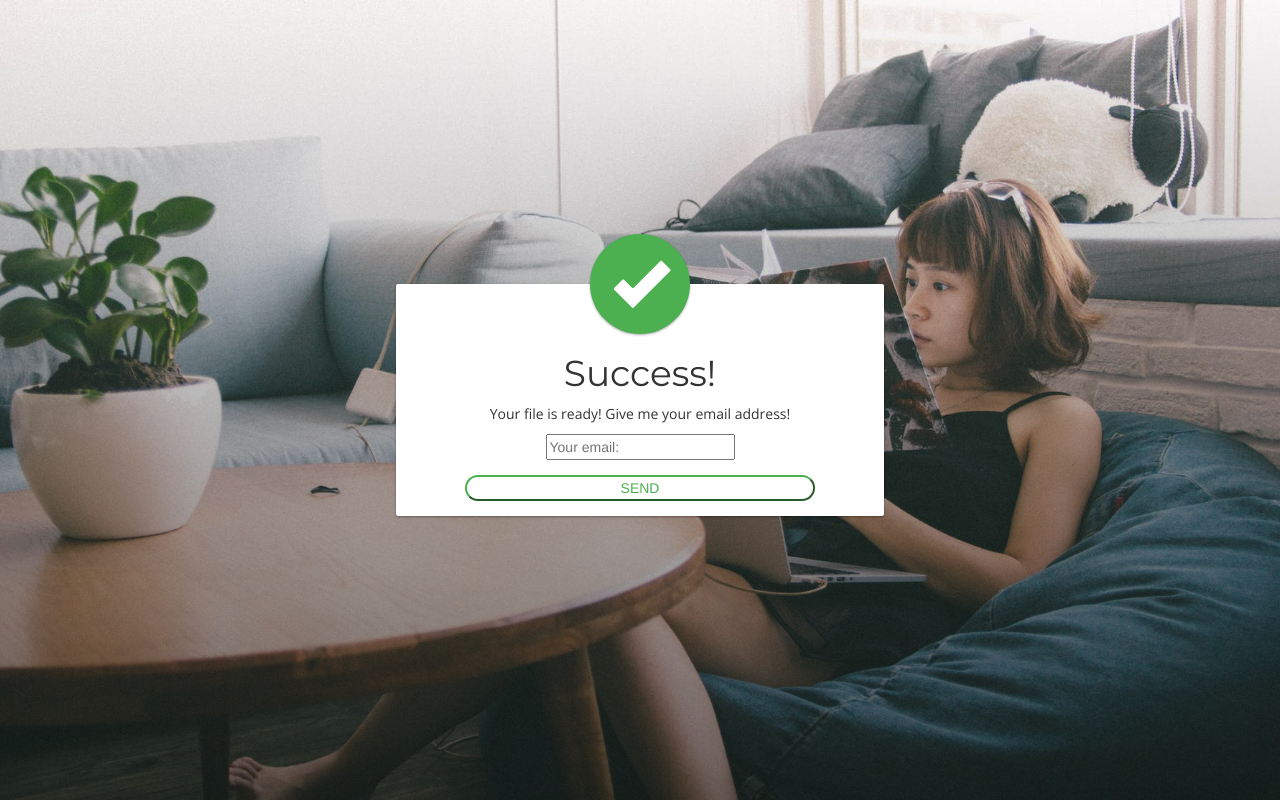
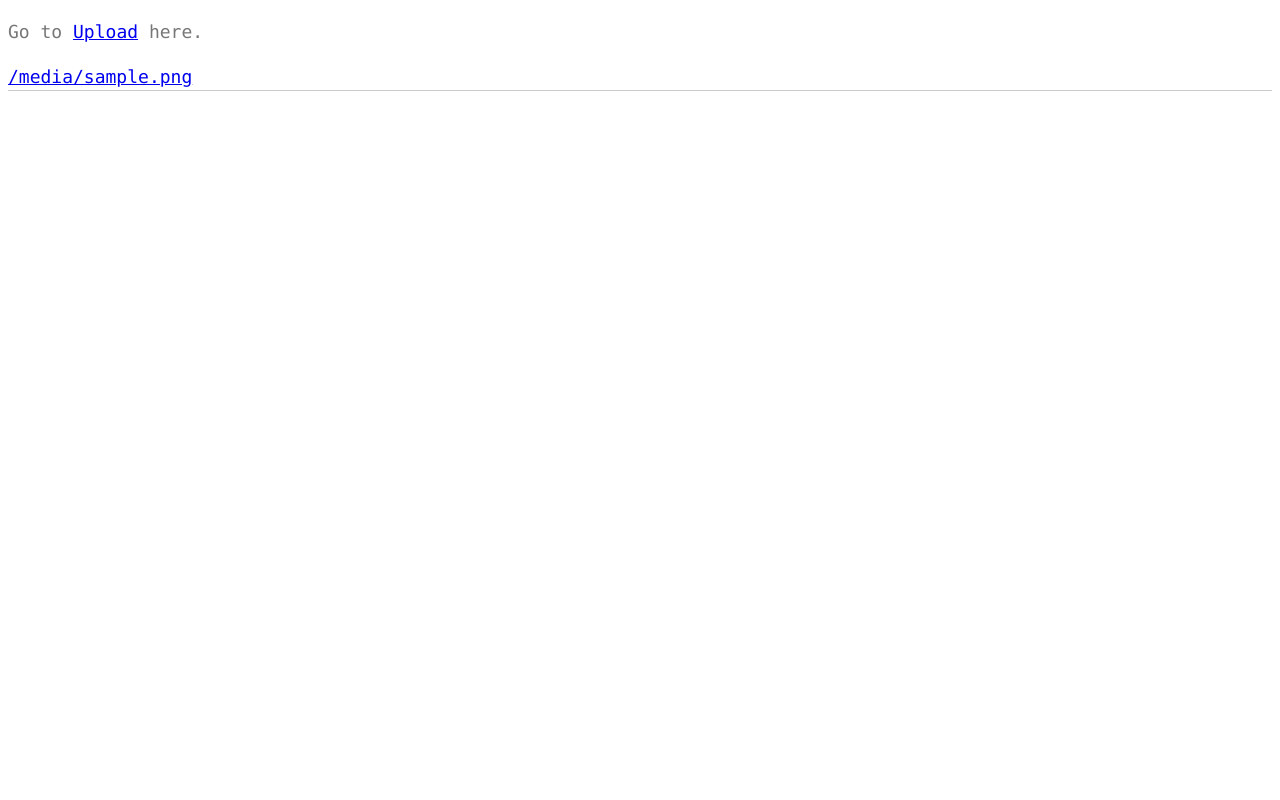
Before and after one commit to PhiHuyHoang/Book7DaysChallenge, a Flask app: template templates/success.html in a window 1280 px wide. Run offline with Flask 2, Linux system fonts and the light colour scheme; the template is opened without the code that fills it: most values are stand-ins (such as "Sample title", 1, 10 or a date in 2020); some libraries are stand-ins or nearby versions.

```diff
--- a/app.py
+++ b/app.py
@@ -5,32 +5,37 @@ from handlerPdf import cutterPDF
 
 app = Flask(__name__)
 
-BASE_DIR = 'download/'
-
-if not os.path.exists(BASE_DIR):
-    os.makedirs(BASE_DIR)
+file_name = ""
+base_dir = ""
 
 @app.route('/', methods=['GET' , 'POST'])
 def upload_file():
     if request.method == 'POST':
-        email = request.form['email']
-        file_name = request.form['file_name']
-        makePdf = cutterPDF(os.path.join(BASE_DIR, file_name),email).action()
+        if 'file' not in request.files:
+            return redirect(request.url)
+        file_obj = request.files.getlist("file")
+        file_name = ""
+        try:
+            for file in file_obj:
+                file_name = secure_filename(file.filename)
+                base_dir = file_name.replace(".pdf", "")
+                if not os.path.exists(base_dir):
+                    os.makedirs(base_dir)
+                file.save(os.path.join(base_dir, file_name))
+
+                makePdf = cutterPDF(os.path.join(base_dir, file_name)).action()
+                abs_path = os.path.join(base_dir)
+                # Show directory contents
+                files = os.listdir(abs_path)
+                for f in files:
+                    ext = os.path.splitext(f)[-1].lower()
+                    print(ext)
+                return render_template('success.html', files=files)
+        except Exception as e:
+            print(e)
+            return render_template('error.html')
     return render_template('upload.html')
 
-@app.route('/result', methods=['POST'])
-def send_file():
-    if 'file' not in request.files:
-        return redirect(request.url)
-    file_obj = request.files.getlist("file")
-    file_name = ""
-    for file in file_obj:
-        file_name = secure_filename(file.filename)
-        file.save(os.path.join(BASE_DIR, file_name))
-    try:
-        return render_template('success.html', file_name=file_name)
-    except:
-        return render_template('error.html')
 
 def start():
     if __name__ == '__main__':
--- /dev/null
+++ b/static/css/file.css
@@ -0,0 +1,19 @@
+body {
+    font: normal 18px/27px menlo, monospace, sans-serif;
+    color: #777;
+    }
+.unicode-list li {
+    list-style: none; border-bottom: solid 1px #ccc;
+}
+.link-list li {
+    font: 300 16px/27px helvetica;
+}
+:before {
+    color: #A0002E; display: inline-block; font: normal 20px/20px helvetica; width: 30px;
+}
+
+
+.unicode-list
+{
+padding : 0px;
+}
--- a/templates/success.html
+++ b/templates/success.html
@@ -1,45 +1,17 @@
 <!DOCTYPE html>
-<html lang="en" >
-
+<html lang="en">
 <head>
-  <meta charset="UTF-8">
-  <title>Rice Challenge</title>
-
-    <link href='https://fonts.googleapis.com/css?family=Open+Sans:300|Montserrat' rel='stylesheet' type='text/css'>
-
-  <link rel='stylesheet' href='https://maxcdn.bootstrapcdn.com/bootstrap/3.3.5/css/bootstrap.min.css'>
-	<link rel="stylesheet" href="{{ url_for('static', filename='css/result.css') }}">
+    <meta charset="UTF-8">
+    <title>Rice Challenge</title>
+    <link rel="stylesheet" href="{{ url_for('static', filename='css/file.css') }}">
 </head>
-
 <body>
- <div class="background"></div>
-<div class="container">
-	<div class="row">
-		<div class="modalbox success col-sm-8 col-md-6 col-lg-5 center animate">
-			<div class="icon">
-				<span class="glyphicon glyphicon-ok"></span>
-			</div>
-			<!--/.icon-->
-			<h1>Success!</h1>
-			<form method="post" enctype="multipart/form-data" id = "email-form" action="/">
-				<p>Your file is ready! Give me your email address! </p>
-				<input type="text" placeholder="Your email: " name="email">
-				<input name="file_name" value = "{{ file_name }}"  type="hidden">
-				<button type="submit">SEND</button>
-			</form>
-		</div>
-		<!--/.success-->
-	</div>
-	<!--/.row-->
-		<!--/.success-->
-	</div>
-	<!--/.row-->
-</div>
-<!--/.container-->
-  <script src='http://cdnjs.cloudflare.com/ajax/libs/jquery/2.1.3/jquery.min.js'></script>
-
-
+<p>Go to <a href="/">Upload</a> here.</p>
+<ul class="unicode-list">
+    {% for file in files %}
+    <li><a href="{{files}}/{{ file }}">{{ file }}</a></li>
+    {% endfor %}
+</ul>
 
 </body>
-
 </html>
--- a/templates/upload.html
+++ b/templates/upload.html
@@ -8,7 +8,7 @@
 </head>
 
 <body>
-  <form method="post" enctype="multipart/form-data" id = "upload-form" action="/result">
+  <form method="post" enctype="multipart/form-data" id = "upload-form">
   <input type="file" multiple name="file">
   <p>Drag your files here or click in this area.</p>
   <button type="submit">Upload</button>
```
Also changed, not shown: handlerPdf.py (+1 -35 lines), 14 other files.
